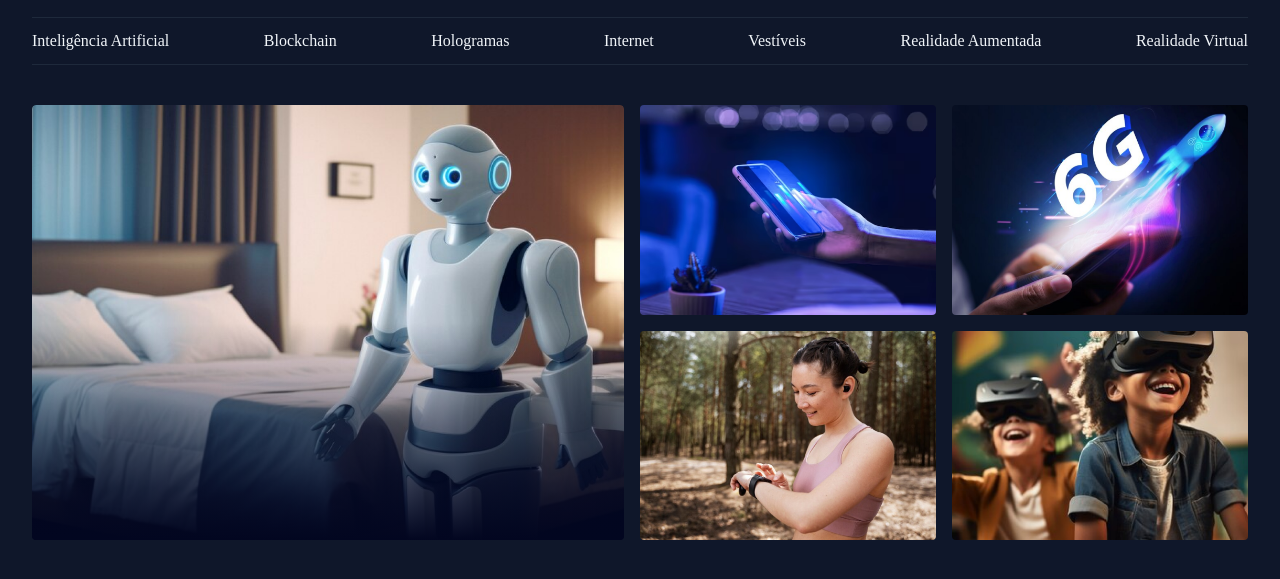
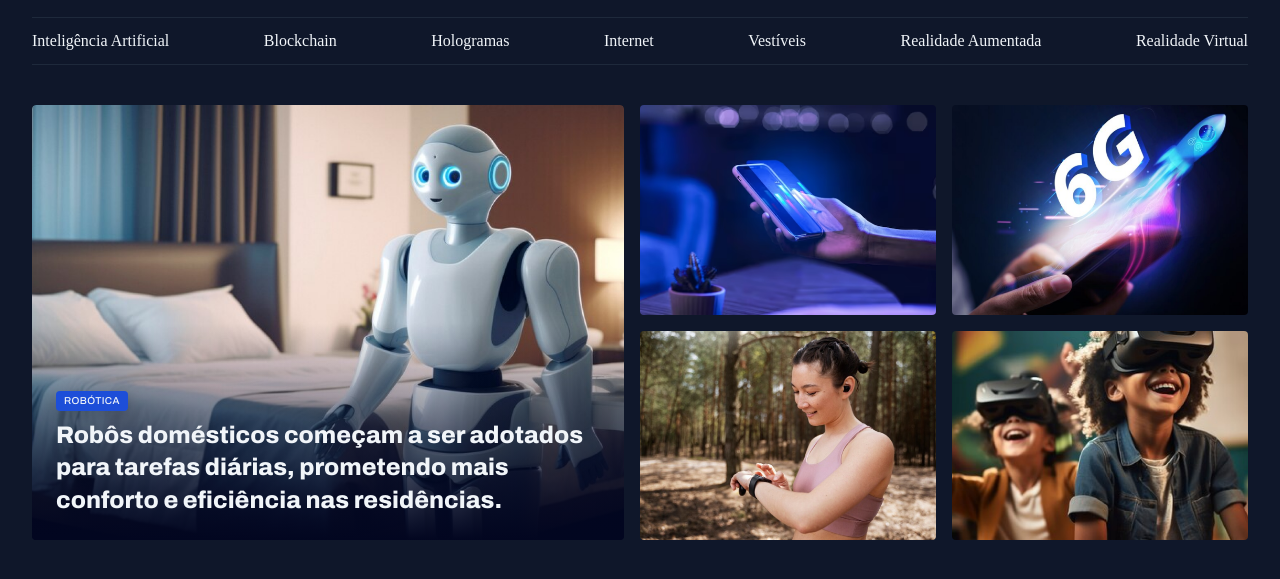
Before and after one commit to GuilhermeJesus30/Fullstack-projeto-portal-de-noticias, a plain HTML site: page index.html in a window 1280 px wide. Shown: the part 55-634 px from the top of the page. Drawn offline with Linux system fonts and the light colour scheme.

Commit message:
adjusting the card content

```diff
--- a/index.html
+++ b/index.html
@@ -1,6 +1,7 @@
 <!DOCTYPE html>
 <html lang="pt-BR">
 <head>
+
   <link rel="preconnect" href="https://fonts.googleapis.com">
   <link rel="preconnect" href="https://fonts.gstatic.com" crossorigin>
 
@@ -44,9 +45,17 @@
   <main class="grid container">
     <section id="featured" class="grid grid-flow-col gap-16">
 
-      <div class="card">
+      <figure class="card">
        <img src="assets/images/Image 01.png" alt="">
-      </div>
+
+
+      <figcaption>
+        <span class="content-tag">robótica</span>
+        <h2 class="text-2xl">
+          Robôs domésticos começam a ser adotados para tarefas diárias, prometendo mais conforto e eficiência nas residências.
+        </h2>
+      </figcaption>
+    </figure>
 
     <div class="grid grid-cols-2 gap-16">
       <div>
--- a/styles/global.css
+++ b/styles/global.css
@@ -54,3 +54,16 @@ h1, h2, h3 {
 main {
   margin-top: 40px;
 }
+
+
+.content-tag {
+  display: inline-block;
+  background-color: var(--brand-color-dark);
+  padding: 4px 8px;
+  border-radius: 4px;
+  font: 500 10px/1.2 var(--font-family);
+  text-transform: uppercase;
+  letter-spacing: 0.04em;
+  color: var(--text-color-primary);
+  box-shadow: 0px 4px 16px rgba(2, 6, 23, 0.251);
+}
--- a/styles/sections.css
+++ b/styles/sections.css
@@ -21,6 +21,16 @@
         #020620 100%
       );
     }
+
+    figcaption {
+      position: absolute;
+      bottom: 0;
+      padding: 24px;
+
+      h2 {
+        margin-top: 8px;
+      }
+    }
   }
 
 }
--- a/styles/utility.css
+++ b/styles/utility.css
@@ -13,3 +13,18 @@
 .gap-16 {
   gap: 16px;
 }
+
+.text-2xl {
+  font: var(--h1);
+}
+.text-xl {
+  font: var(--h2);
+}
+
+.text-lg {
+  font: var(--h1);
+}
+
+.text-sm {
+  font: var(--text-sm);
+}
```
